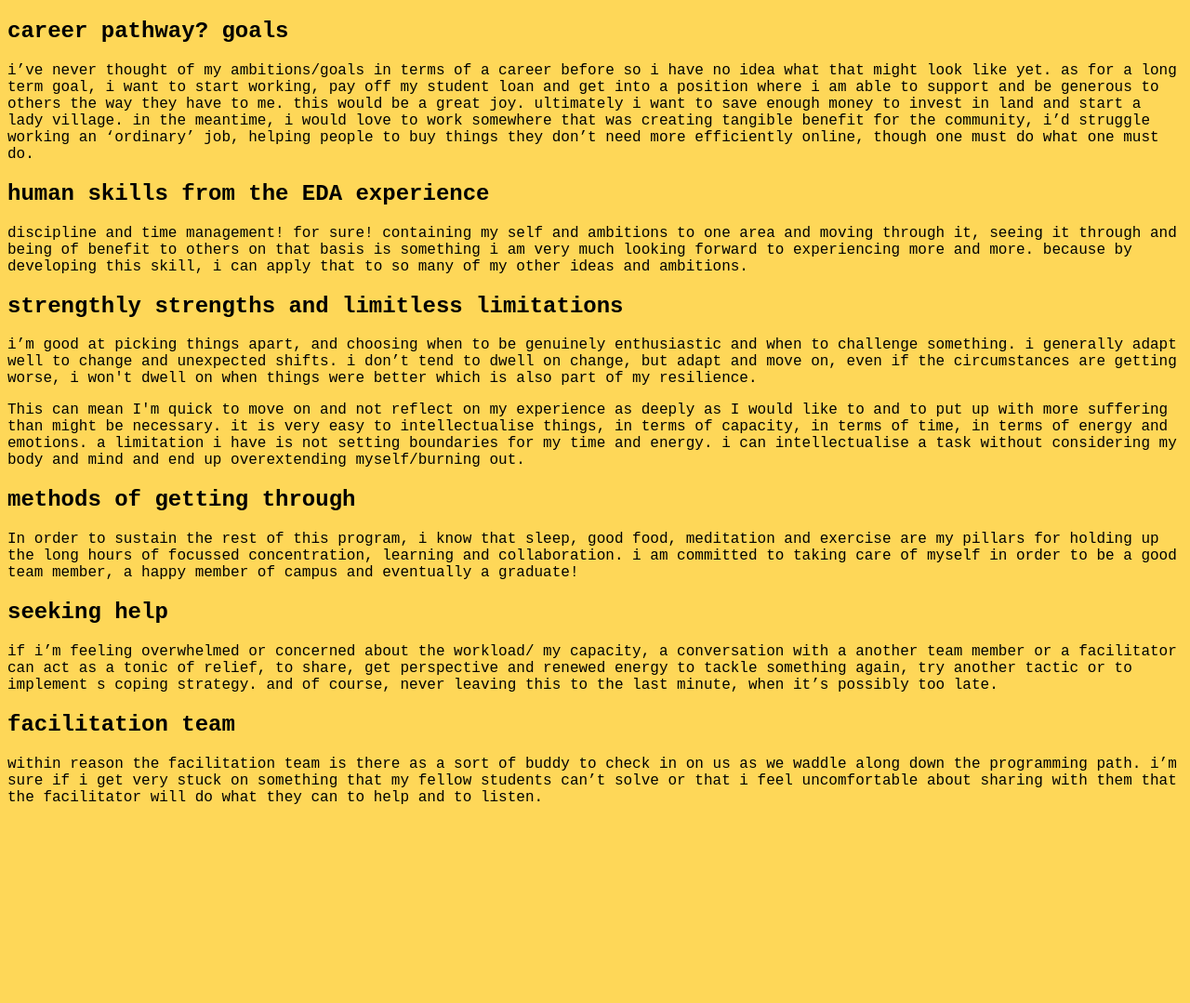
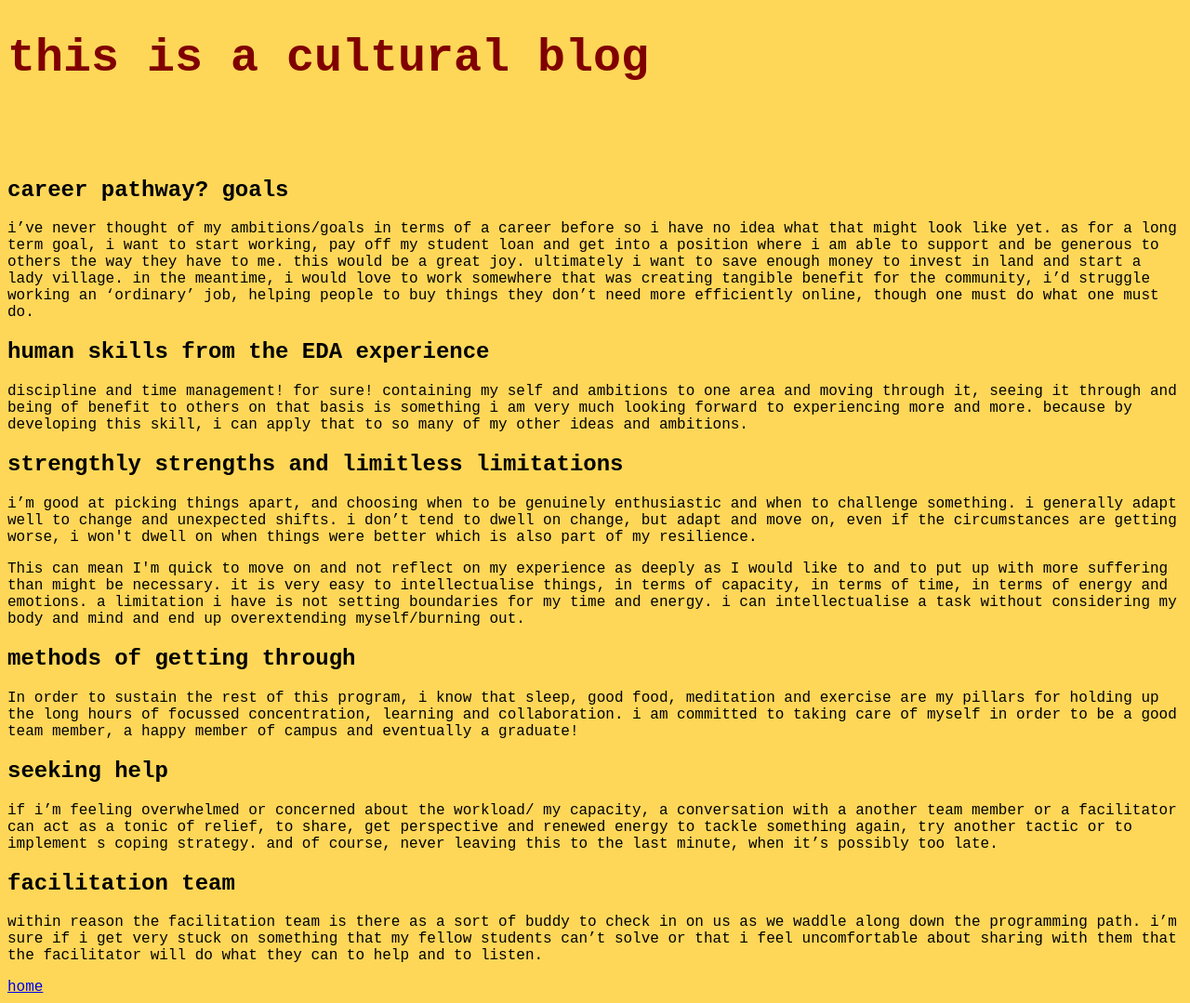
Before and after one commit to littleprincey/littleprincey.github.io, a plain HTML site: page sprint2-cultural.html in a window 1280 px wide. Shown: the whole page at 93% size. Before the commit the page ends 883 px from the top, so only its background shows below. Drawn offline with Linux system fonts and the light colour scheme.

Commit message:
Add home link

```diff
--- a/sprint2-cultural.html
+++ b/sprint2-cultural.html
@@ -8,6 +8,7 @@
         <title>cultural blog(2)</title>
     </head>
     <body>
+        <h1>this is a cultural blog</h1>
     <div>
         <h2>career pathway? goals</h2>
         <p>i’ve never thought of my ambitions/goals in terms of a career before so i have no idea what that might look like yet. as for a long term goal, i want to start working, pay off my student loan and get into a position where i am able to support and be generous to others the way they have to me. this would be a great joy. ultimately i want to save enough money to invest in land and start a lady village. in the meantime, i would love to work somewhere that was creating tangible benefit for the community, i’d struggle working an ‘ordinary’ job, helping people to buy things they don’t need more efficiently online, though one must do what one must do.</p>
@@ -48,5 +49,7 @@
         <p>within reason the facilitation team is there as a sort of buddy to check in on us as we waddle along down the programming path. i’m sure if i get very stuck on something that my fellow students can’t solve or that i feel uncomfortable about sharing with them that the facilitator will do what they can to help and to listen.</p>
     </div>
 
+    <a href="https://littleprincey.github.io/index.html"> home </a>
+
     </body>
 </html>
```
